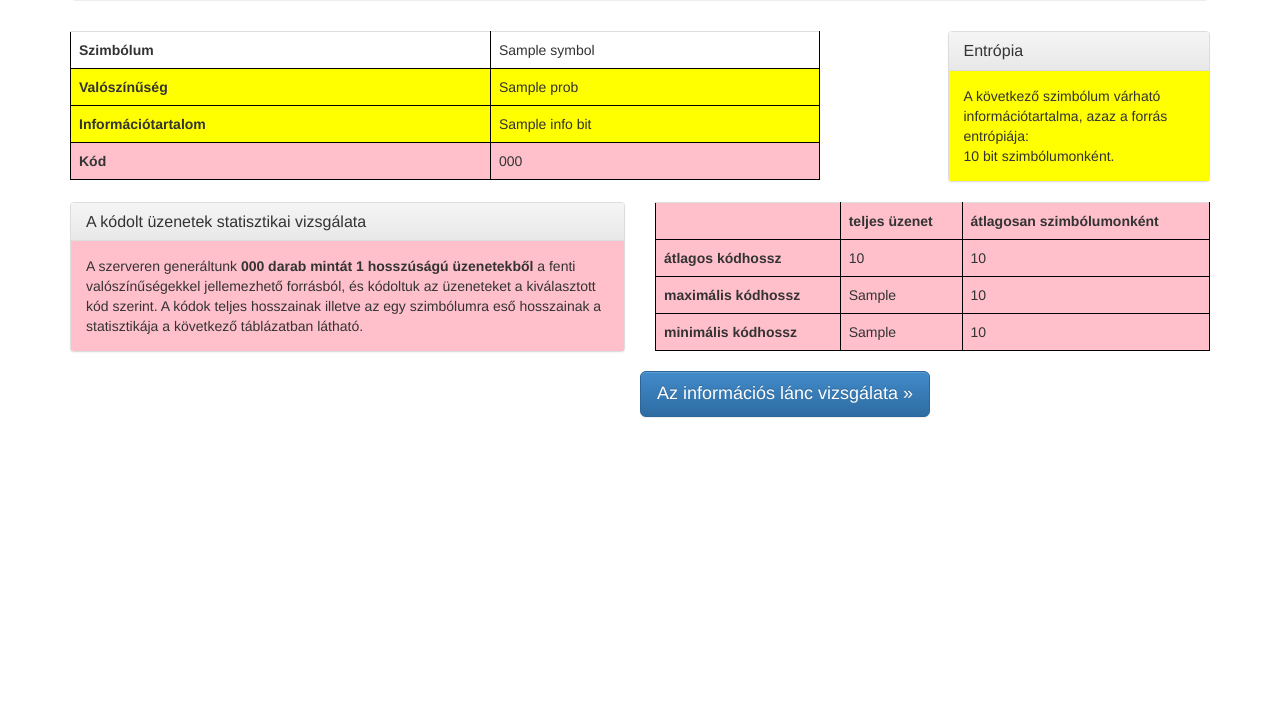
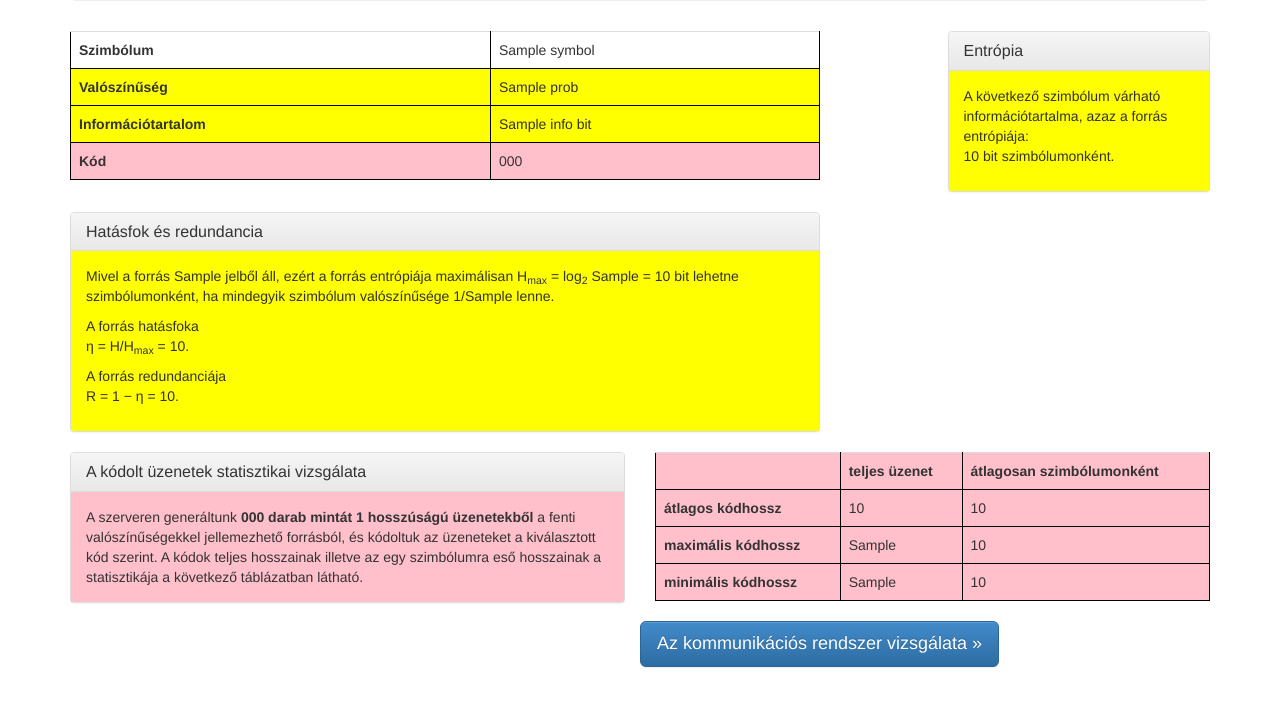
Before and after one commit to horvatha/sources, a Django app: template templates/sources/sourcestat_detail.html in a window 1280 px wide. Shown: the part 264-971 px from the top of the page. Before the commit the page ends 682 px from the top, so only its background shows below. Run offline with Django 3.2, Linux system fonts and the light colour scheme; the template is opened without the code that fills it: most values are stand-ins (such as "Sample title", 1, 10 or a date in 2020); some libraries are stand-ins or nearby versions.

Commit message:
Source parematers: efficiency and redundancy added

```diff
--- a/templates/contact.html
+++ b/templates/contact.html
@@ -4,7 +4,7 @@
 
 {% block jumbotron %}
 <p>
-Az oldallal kapcsolatos észrevételeit írd meg, az oldal készítőjének, Horváth Árpádnak.
+Az oldallal kapcsolatos észrevételeidet írd meg, az oldal készítőjének, Horváth Árpádnak.
 <a href="http://www.amk.uni-obuda.hu/~horvatha/elerhetoseg.html" class="btn btn-primary btn-lg" role="button">Horváth Árpád elérhetőségei &raquo;</a>
 </p>
 
--- a/templates/sources/sourcestat_detail.html
+++ b/templates/sources/sourcestat_detail.html
@@ -46,9 +46,40 @@
            <h3 class="panel-title">Entrópia</h3>
          </div>
          <div class="panel-body prob">
+             <p>
            A következő szimbólum várható információtartalma,
-              azaz a forrás entrópiája:<br>
+           azaz a <span class="value">forrás entrópiája</span>:<br>
            {{source.entropy|floatformat:-3}} bit szimbólumonként.
+             </p>
+         </div>
+       </div>
+   </div>
+</div>
+<div class="row">
+   <div class="col-md-8">
+       <div class="panel panel-default">
+         <div class="panel-heading">
+           <h3 class="panel-title">Hatásfok és redundancia</h3>
+         </div>
+         <div class="panel-body prob">
+             <p>
+             Mivel a forrás {{source.n}} jelből áll, ezért a forrás
+             entrópiája maximálisan H<sub>max</sub> = log<sub>2</sub>
+             {{source.n}} = {{source.max_entropy|floatformat:-3}} bit
+             lehetne szimbólumonként, ha mindegyik szimbólum valószínűsége
+             1/{{source.n}} lenne.
+             </p>
+
+             <p>
+             A <span class="value">forrás hatásfoka</span> <br \>
+             &eta; = H/H<sub>max</sub> =
+         {{source.efficiency|floatformat:-3}}.
+             </p>
+
+             <p>
+             A <span class="value">forrás redundanciája</span> <br \>
+             R =  1 &minus; &eta; = {{source.redundancy|floatformat:-3}}.
+             </p>
          </div>
        </div>
    </div>
@@ -83,7 +114,7 @@
      </table>
    </div>
 
-   <p><a class="btn btn-primary btn-lg" role="button" href="{% url "simple_chain" id code_number 0 %}">Az információs lánc vizsgálata &raquo;</a></p>
+   <p><a class="btn btn-primary btn-lg" role="button" href="{% url "simple_chain" id code_number 0 %}">Az kommunikációs rendszer vizsgálata &raquo;</a></p>
 
 {% else %}
   <div class="page-header">
--- a/tools.py
+++ b/tools.py
@@ -56,9 +56,9 @@ def get_channel(channel_description):
 
 
 def normalize(channel_description):
-    if isinstance(channel_description, str) and \
-            channel_description.startswith("["):
-        channel_description = eval(channel_description)
+    if isinstance(channel_description, str):
+        if channel_description.startswith("["):
+            channel_description = eval(channel_description)
     return channel_description
 
 
```
Also changed, not shown: templates/sources/chain.html (+4 -4 lines). Lines whose indentation alone changed are shown as unchanged.
